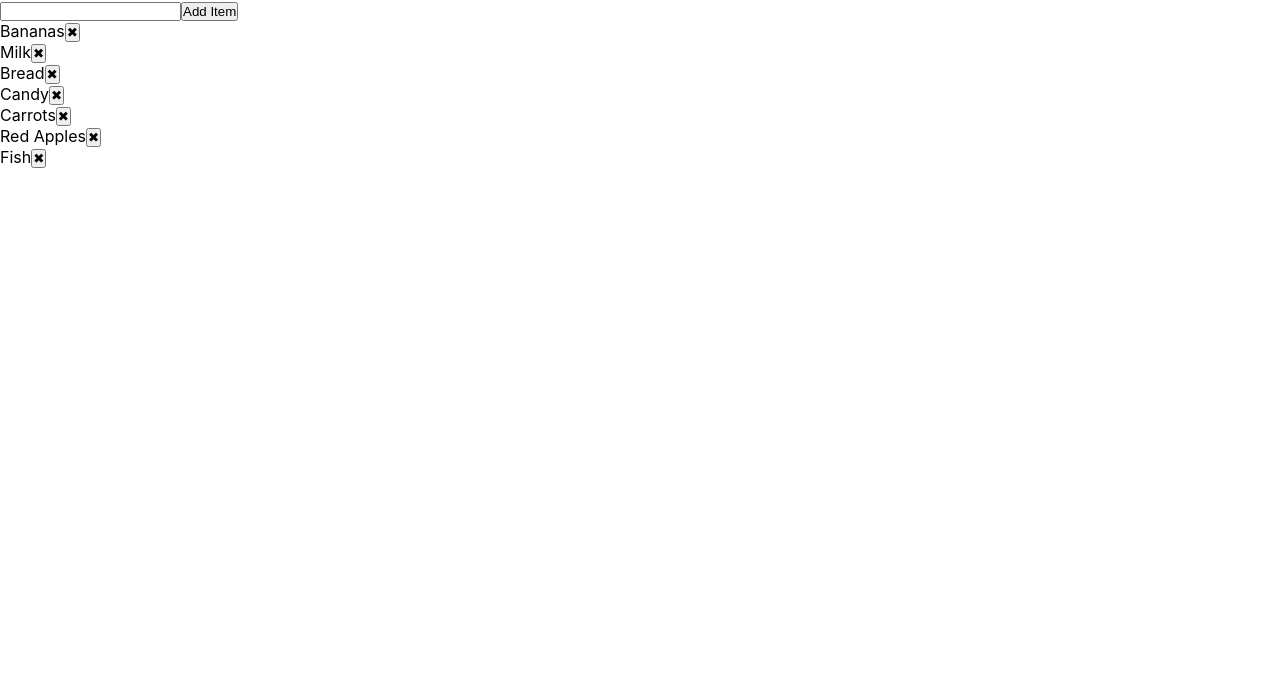
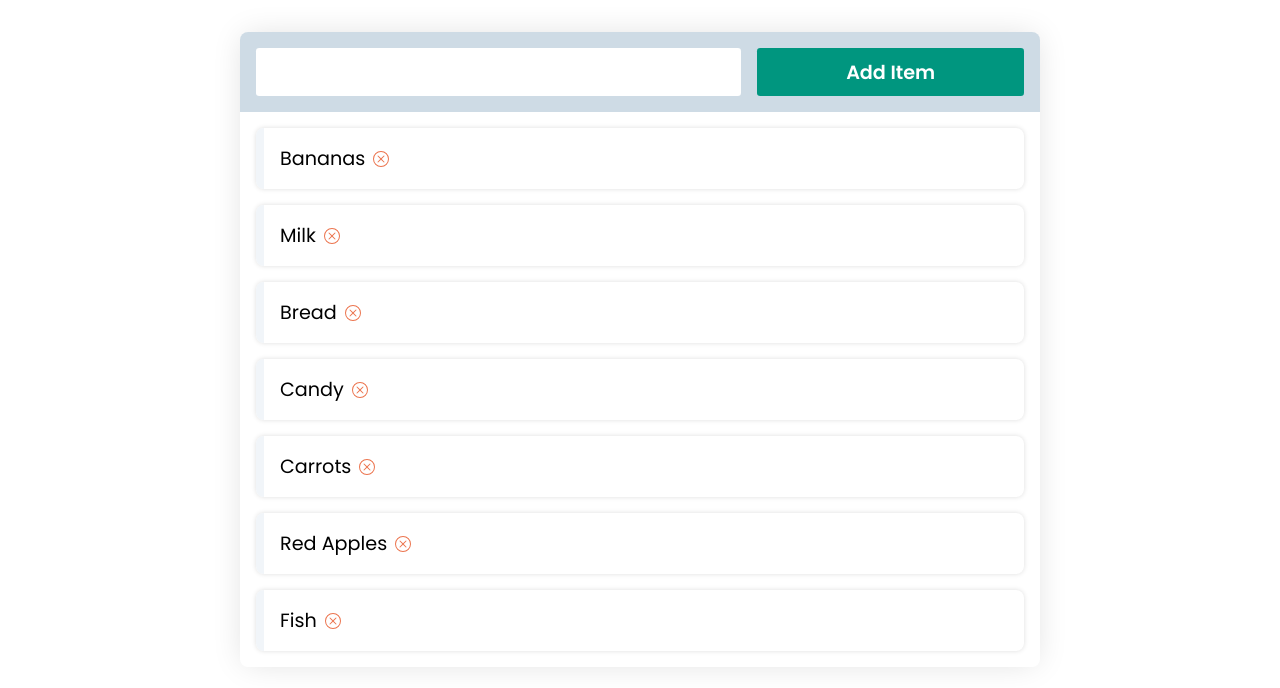
Before and after one commit to Tcooper920/reactToDoListApp, a React (Create React App) app: page / in a window 1280 px wide. Shown: the top 688 px of the page. Built offline with nearby package versions, Linux system fonts and the light colour scheme.

Commit message:
Add main CSS styling.

```diff
--- a/public/index.html
+++ b/public/index.html
@@ -1,14 +1,16 @@
 <!DOCTYPE html>
 <html lang="en">
+
 <head>
   <meta charset="utf-8" />
   <link rel="icon" href="%PUBLIC_URL%/favicon.ico" />
   <meta name="viewport" content="width=device-width, initial-scale=1" />
   <meta name="theme-color" content="#000000" />
-    <meta
-      name="description"
-      content="Web site created using create-react-app"
-    />
+  <meta name="description" content="Web site created using create-react-app" />
+  <link rel="preconnect" href="https://fonts.googleapis.com">
+  <link rel="preconnect" href="https://fonts.gstatic.com" crossorigin>
+  <link href="https://fonts.googleapis.com/css2?family=Open+Sans:wght@500;700&family=Poppins:wght@400;600&display=swap"
+    rel="stylesheet">
   <link rel="apple-touch-icon" href="%PUBLIC_URL%/logo192.png" />
   <!--
       manifest.json provides metadata used when your web app is installed on a
@@ -24,8 +26,9 @@
       work correctly both with client-side routing and a non-root public URL.
       Learn how to configure a non-root public URL by running `npm run build`.
     -->
-    <title>Grocery List App</title>
+  <title>To-Do List App</title>
 </head>
+
 <body>
   <noscript>You need to enable JavaScript to run this app.</noscript>
   <div id="root"></div>
@@ -40,4 +43,5 @@
       To create a production bundle, use `npm run build` or `yarn build`.
     -->
 </body>
+
 </html>
--- a/src/App.css
+++ b/src/App.css
@@ -1,4 +1,87 @@
 * {
   padding: 0;
   margin: 0;
+  border: 0;
 }
+
+body {
+  font-family: 'Open Sans', sans-serif;
+  font-family: 'Poppins', sans-serif;
+  font-size: 1.2rem;
+}
+
+#my-app {
+  max-width: 50rem;
+  margin: 0 auto;
+  margin-top: 2rem;
+  border-radius: .5rem;
+  -webkit-box-shadow: 0px 0px 32px -4px rgba(222,222,222,1);
+-moz-box-shadow: 0px 0px 32px -4px rgba(222,222,222,1);
+box-shadow: 0px 0px 32px -4px rgba(222,222,222,1);
+  overflow: hidden;
+}
+
+.form {
+  display: flex;
+  height: 3rem;
+  margin-bottom: 1rem;
+  padding: 1rem;
+  background-color: #668eae52;
+}
+
+.form > input[type=text] {
+  flex: 2;
+  padding-left: 1rem;
+  border-radius: .2rem;
+}
+
+.form > input[type=submit] {
+  flex: 1;
+  cursor: pointer;
+  padding: 0rem 1rem 0rem 1rem;
+  margin-left: 1rem;
+  border-radius: .2rem;
+  background-color: #00967f;
+  color: white;
+  font-weight: bold;
+}
+
+input[type=submit]:hover {
+  background-color: #03806d;
+}
+
+input[type=text], input[type=submit] {
+  font-family: 'Open Sans', sans-serif;
+  font-family: 'Poppins', sans-serif;
+  font-size: 1.2rem;
+}
+
+button {
+  cursor: pointer;
+  background-color: transparent;
+  border: 0;
+}
+
+.grocery-list-item {
+  display:flex;
+  margin: 1rem;
+  padding: 1rem;
+  align-items: center;
+  -webkit-box-shadow: 0px 0px 5px 0px rgba(222,222,222,1);
+-moz-box-shadow: 0px 0px 5px 0px rgba(222,222,222,1);
+box-shadow: 0px 0px 5px 0px rgba(222,222,222,1);
+  border-radius: .5rem;
+  border-left: 0.5rem solid #f1f5f9;
+  overflow-y: scroll;
+}
+
+.delete-button {
+  color: #ec744e;
+  display: flex;
+  align-self: center;
+  margin-left: .5rem;
+}
+
+.delete-button:hover {
+  opacity: .5;
+}
--- a/src/App.js
+++ b/src/App.js
@@ -16,7 +16,7 @@ let nextId = 8;
 
 export default function App() {
   return (
-    <div id="myApp">
+    <div id="my-app">
       <CreateToDoListApp
         toDoItemList={toDoItemList}
         nextId={nextId}
--- a/src/CreateFieldAndButtonContainer.js
+++ b/src/CreateFieldAndButtonContainer.js
@@ -1,5 +1,3 @@
-import React, { useState } from "react";
-
 export default function CreateFieldAndButtonContainer({
   newItemName,
   toDoList,
@@ -14,7 +12,7 @@ export default function CreateFieldAndButtonContainer({
   }
 
   return (
-    <div>
+    <div className="form">
       <input
         type="text"
         value={newItemName}
--- a/src/CreateGroceryListContainer.js
+++ b/src/CreateGroceryListContainer.js
@@ -1,18 +1,27 @@
-import React, { useState } from "react";
-
 export default function CreateGroceryListContainer({ toDoList, setToDoList }) {
   return (
     <ul className="grocery-list">
       {toDoList.map((listItem, index) => {
         return (
           <li key={index} id={listItem.id} className="grocery-list-item">
-            {listItem.itemName}
+            <span>{listItem.itemName}</span>
             <button
               onClick={() =>
                 setToDoList(toDoList.filter((item) => item.id !== listItem.id))
               }
+              className="delete-button"
             >
-              &#x2716;
+              <svg
+                xmlns="http://www.w3.org/2000/svg"
+                width="16"
+                height="16"
+                fill="currentColor"
+                class="bi bi-x-circle"
+                viewBox="0 0 16 16"
+              >
+                <path d="M8 15A7 7 0 1 1 8 1a7 7 0 0 1 0 14zm0 1A8 8 0 1 0 8 0a8 8 0 0 0 0 16z" />
+                <path d="M4.646 4.646a.5.5 0 0 1 .708 0L8 7.293l2.646-2.647a.5.5 0 0 1 .708.708L8.707 8l2.647 2.646a.5.5 0 0 1-.708.708L8 8.707l-2.646 2.647a.5.5 0 0 1-.708-.708L7.293 8 4.646 5.354a.5.5 0 0 1 0-.708z" />
+              </svg>
             </button>
           </li>
         );
```
Lines whose indentation alone changed are shown as unchanged.
